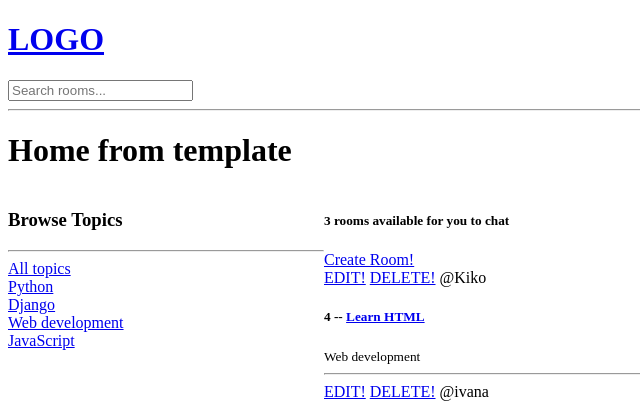
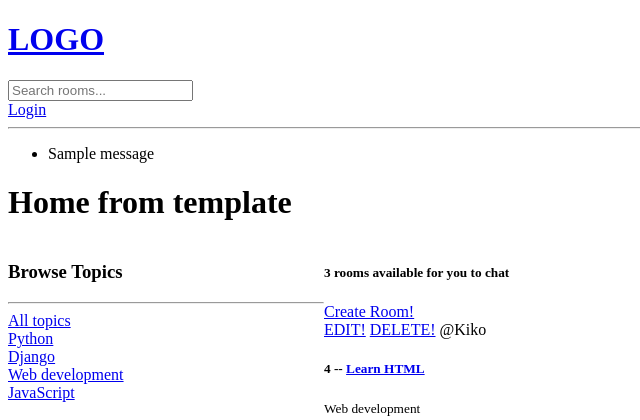
Before and after one commit to IDaneva/Server_Chat_Room, a Django app: page / in a window 1280 px wide. Shown: the top 420 px of the page, without its empty margins (0-640 px from the left). Run offline with Django 4.2, Linux system fonts and the light colour scheme; data comes from the database, SQL or seed files in the repository; both versions use the stored data as it was after the commit; one stand-in notice (Sample message) is shown.

Commit message:
added login functionality

```diff
--- a/studybud/base/urls.py
+++ b/studybud/base/urls.py
@@ -2,6 +2,7 @@ from django.urls import path
 from . import views
 
 urlpatterns = [
+    path("login/", views.loginPage, name="login"),
     path("", views.home, name="home"),
     path("room/<str:pk>/", views.room, name="room"),
     path("create-room/", views.createRoom, name="create-room"),
--- a/studybud/base/views.py
+++ b/studybud/base/views.py
@@ -1,13 +1,35 @@
+from django.contrib import messages
+from django.contrib.auth import authenticate, login, logout
 from django.shortcuts import render, redirect
+from django.contrib.auth.models import User
 from django.db.models import Q
 from .models import Room, Topic
 from .forms import RoomForm
 
-# rooms = [
-#     {"id": 1, "name": "lets learn python"},
-#     {"id": 2, "name": "Designers unite"},
-#     {"id": 3, "name": "Frontend developers"},
-# ]
+
+def loginPage(request):
+    if request.method == "POST":
+        username = request.POST.get("username")
+        password = request.POST.get("password")
+
+    try:
+        user = User.objects.get(username=username)
+    except:
+        messages.error(request, "User does not exist")
+
+    user = authenticate(request, username=username, password=password)
+
+    if not user:
+        messages.error(request, "Username OR password does not exist")
+
+    else:
+        login(request, user)
+        return redirect("home")
+
+
+    context = {}
+    return render(request, "base/login_register.html", context)
+
 
 def home(request):
     q = request.GET.get("q") if request.GET.get("q") != None else ""
--- a/studybud/templates/main.html
+++ b/studybud/templates/main.html
@@ -8,6 +8,14 @@
 <body>
     {% include "navbar.html"%}
 
+    {% if messages %}
+    <ul class="messages">
+        {% for message in messages %}
+        <li>{{message}}</li>
+        {% endfor %}
+    </ul>
+    {% endif %}
+
     {% block content %}
 
     {% endblock %}
--- a/studybud/templates/navbar.html
+++ b/studybud/templates/navbar.html
@@ -7,4 +7,6 @@
 
 </form>
 
+<a href="{% url 'login' %}">Login</a>
+
 <hr>
```
Also changed, not shown: studybud/base/templates/base/login_register.html (added, +23 -0 lines), studybud/db.sqlite3.
